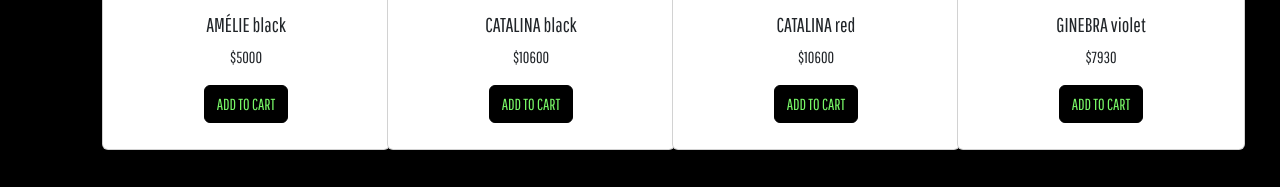
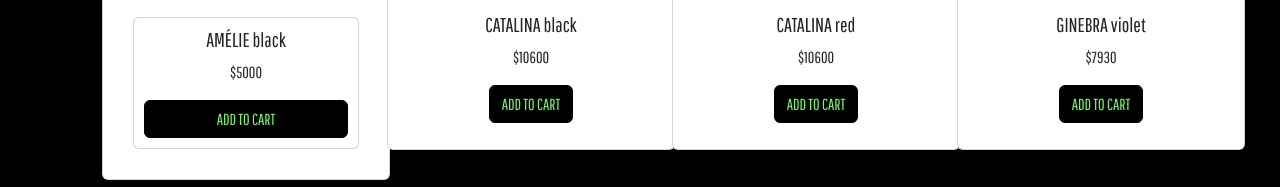
Before and after one commit to AbrilDaPra/PISTACHO, a website: page pages/products.html in a window 1280 px wide. Shown: the part 1384-1571 px from the top of the page. Drawn offline with nearby package versions, Linux system fonts and the light colour scheme.

```diff
--- a/pages/products.html
+++ b/pages/products.html
@@ -78,7 +78,7 @@
                   <a href="../pages/each-product/amelie-black.html">
                     <img src="../images/bag-amelie-black.PNG"  class="card-img-top" alt="amelieblackbag">
                   </a>
-                    <div class="card-body">
+                  <div class="card">
                     <h5>AMÉLIE black</h5>
                     <p>$5000</p>
                     <a href="./cart.html" class="btn btn-primary">ADD TO CART</a>
```
Also changed, not shown: pages/contact.html (+1 -3 lines), pages/how-to-buy.html (indentation only), pages/sign-in.html (indentation only). Lines whose indentation alone changed are shown as unchanged.
